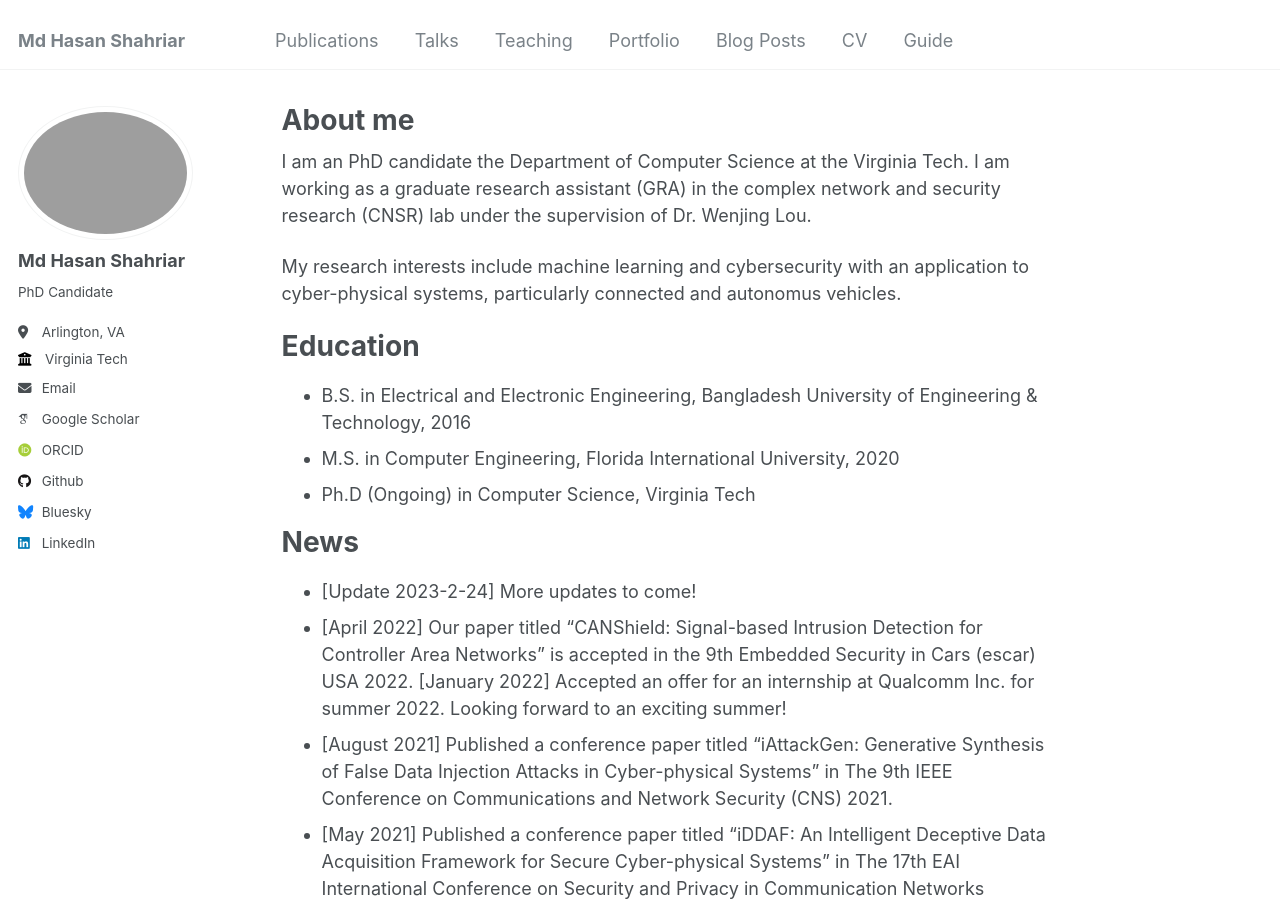
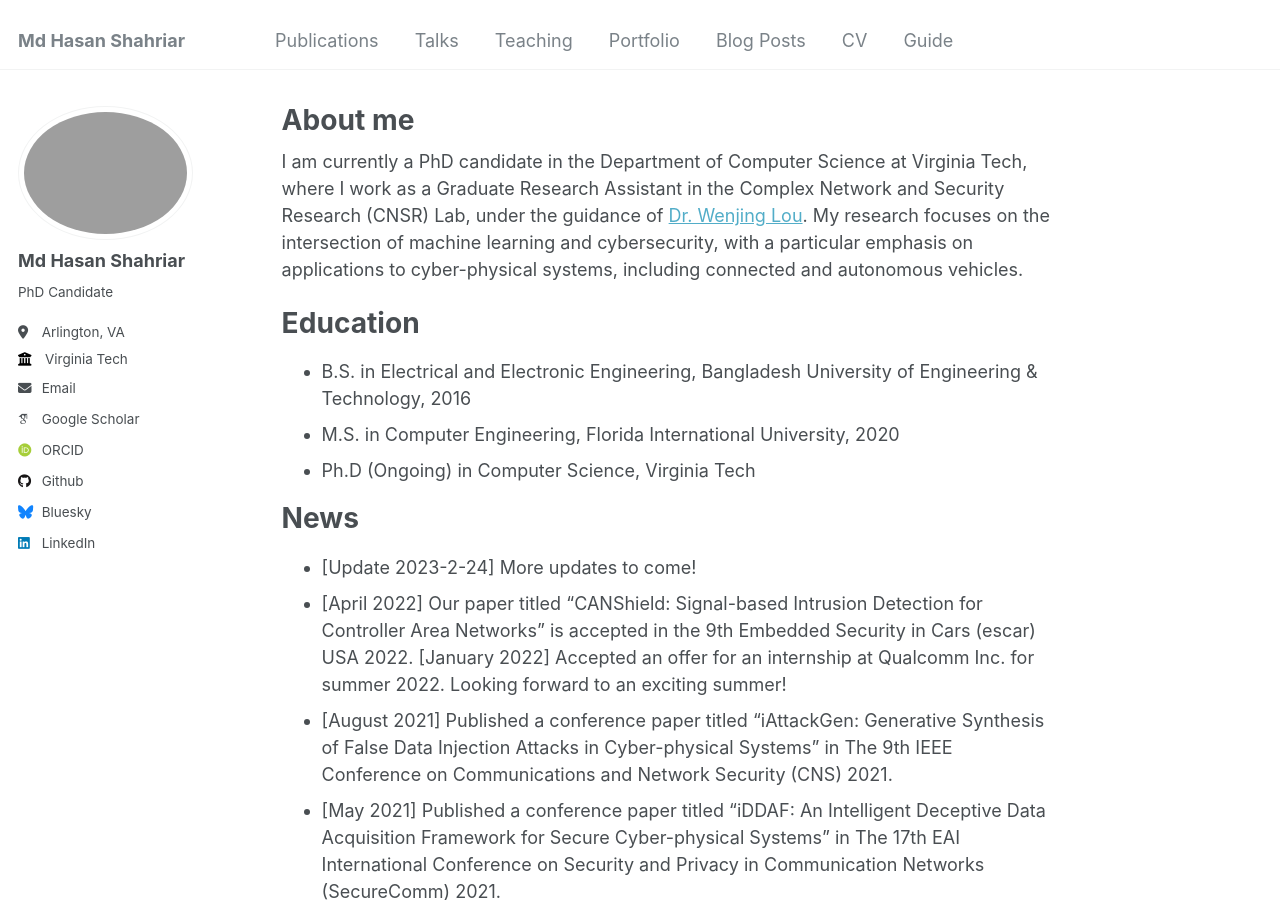
Before and after one commit to shahriar0651/hasan, a Jekyll site: the page built from _pages/about.md, in a window 1280 px wide and 900 px high. Built offline with Jekyll 4.4.1, drawn with Linux system fonts in a browser that asks for light colours; some web fonts are replaced.

Commit message:
update about me

```diff
--- a/_pages/about.md
+++ b/_pages/about.md
@@ -7,9 +7,7 @@ redirect_from:
   - /about.html
 ---
 
-I am an PhD candidate  the Department of Computer Science at the Virginia Tech. I am working as a graduate research assistant (GRA) in the complex network and security research (CNSR) lab under the supervision of Dr. Wenjing Lou.
-
-My research interests include machine learning and cybersecurity with an application to cyber-physical systems, particularly connected and autonomus vehicles.
+I am currently a PhD candidate in the Department of Computer Science at Virginia Tech, where I work as a Graduate Research Assistant in the Complex Network and Security Research (CNSR) Lab, under the guidance of [Dr. Wenjing Lou](https://www.cnsr.ictas.vt.edu/WJLou.html). My research focuses on the intersection of machine learning and cybersecurity, with a particular emphasis on applications to cyber-physical systems, including connected and autonomous vehicles.
 
 Education
 ======
@@ -40,5 +38,5 @@ News
 - [February 2016] Defended BSc Thesis on "Transient Stability Analysis of Smart Grid with Impacts of Distributed Generation."
 [February 2011] Started BSc at Bangladesh University of Engineering and Technology (BUET)
 
-For more info
-------
+<!-- For more info
+------ -->
```
